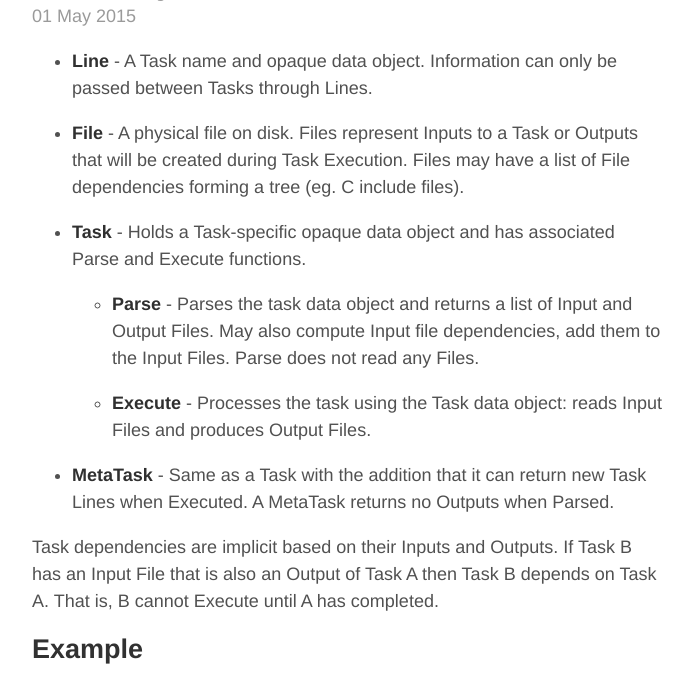
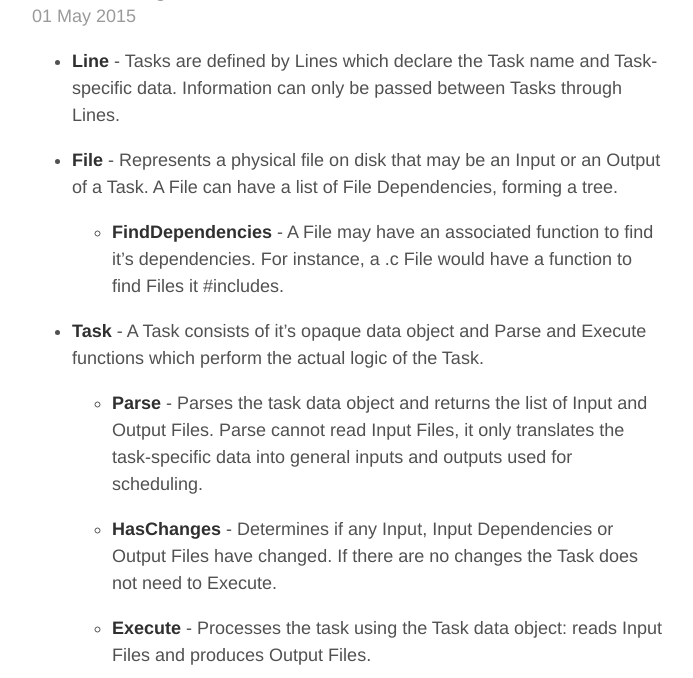
Before and after one commit to mironside/mironside.github.io-nope, a Jekyll site: the page built from _posts/2015-05-01-notes-on-task-based-build-system.md, in a window 1280 px wide and 900 px high, cut to the strip 222-900 px from the top of the window. Shown: the whole strip, without its empty margins (293-986 px from the left). Built offline with Jekyll 4.4.1, drawn with Linux system fonts in a browser that asks for light colours.

Commit message:
refined points

```diff
--- a/_posts/2015-05-01-notes-on-task-based-build-system.md
+++ b/_posts/2015-05-01-notes-on-task-based-build-system.md
@@ -3,15 +3,20 @@ layout: post
 title: Notes on Task Based Build System
 ---
 
-- **Line** - A Task name and opaque data object.  Information can only be passed between Tasks through Lines.
+- **Line** - Tasks are defined by Lines which declare the Task name and Task-specific data.  Information can only be passed between Tasks through Lines.
 
-- **File** - A physical file on disk.  Files represent Inputs to a Task or Outputs that will be created during Task Execution.  Files may have a list of File dependencies forming a tree (eg. C include files).
+- **File** - Represents a physical file on disk that may be an Input or an Output of a Task.  A File can have a list of File Dependencies, forming a tree.
 
-- **Task** - Holds a Task-specific opaque data object and has associated Parse and Execute functions.
+  - **FindDependencies** - A File may have an associated function to find it's dependencies.  For instance, a .c File would have a function to find Files it #includes.
 
-  - **Parse** - Parses the task data object and returns a list of Input and Output Files.  May also compute Input file dependencies, add them to the Input Files.  Parse does not read any Files.
+- **Task** - A Task consists of it's opaque data object and Parse and Execute functions which perform the actual logic of the Task.
+
+  - **Parse** - Parses the task data object and returns the list of Input and Output Files.  Parse cannot read Input Files, it only translates the task-specific data into general inputs and outputs used for scheduling.
+
+  - **HasChanges** - Determines if any Input, Input Dependencies or Output Files have changed.  If there are no changes the Task does not need to Execute.
 
   - **Execute** - Processes the task using the Task data object: reads Input Files and produces Output Files.
+
 - **MetaTask** - Same as a Task with the addition that it can return new Task Lines when Executed.  A MetaTask returns no Outputs when Parsed.
 
 Task dependencies are implicit based on their Inputs and Outputs.  If Task B has an Input File that is also an Output of Task A then Task B depends on Task A.  That is, B cannot Execute until A has completed.
```
